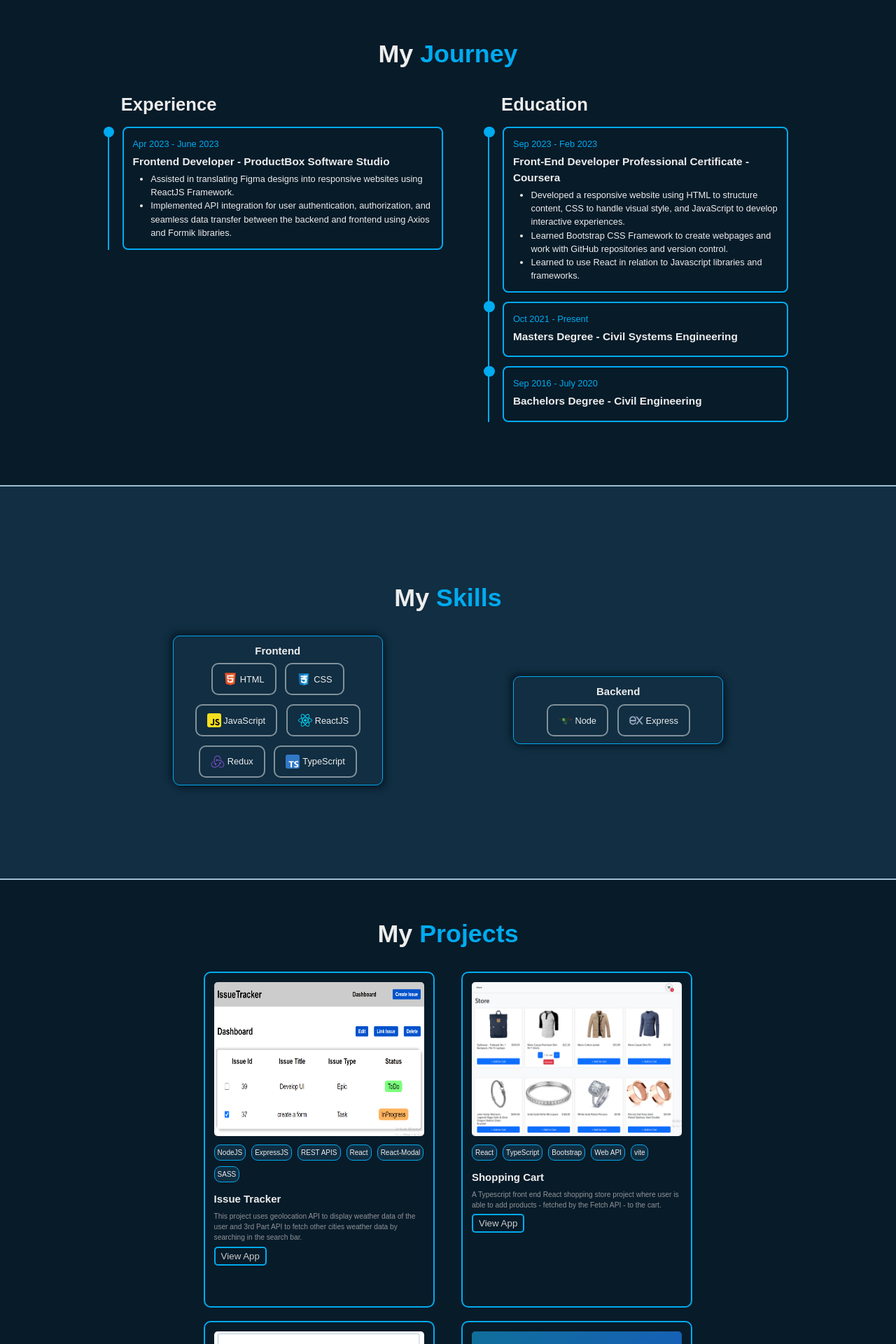
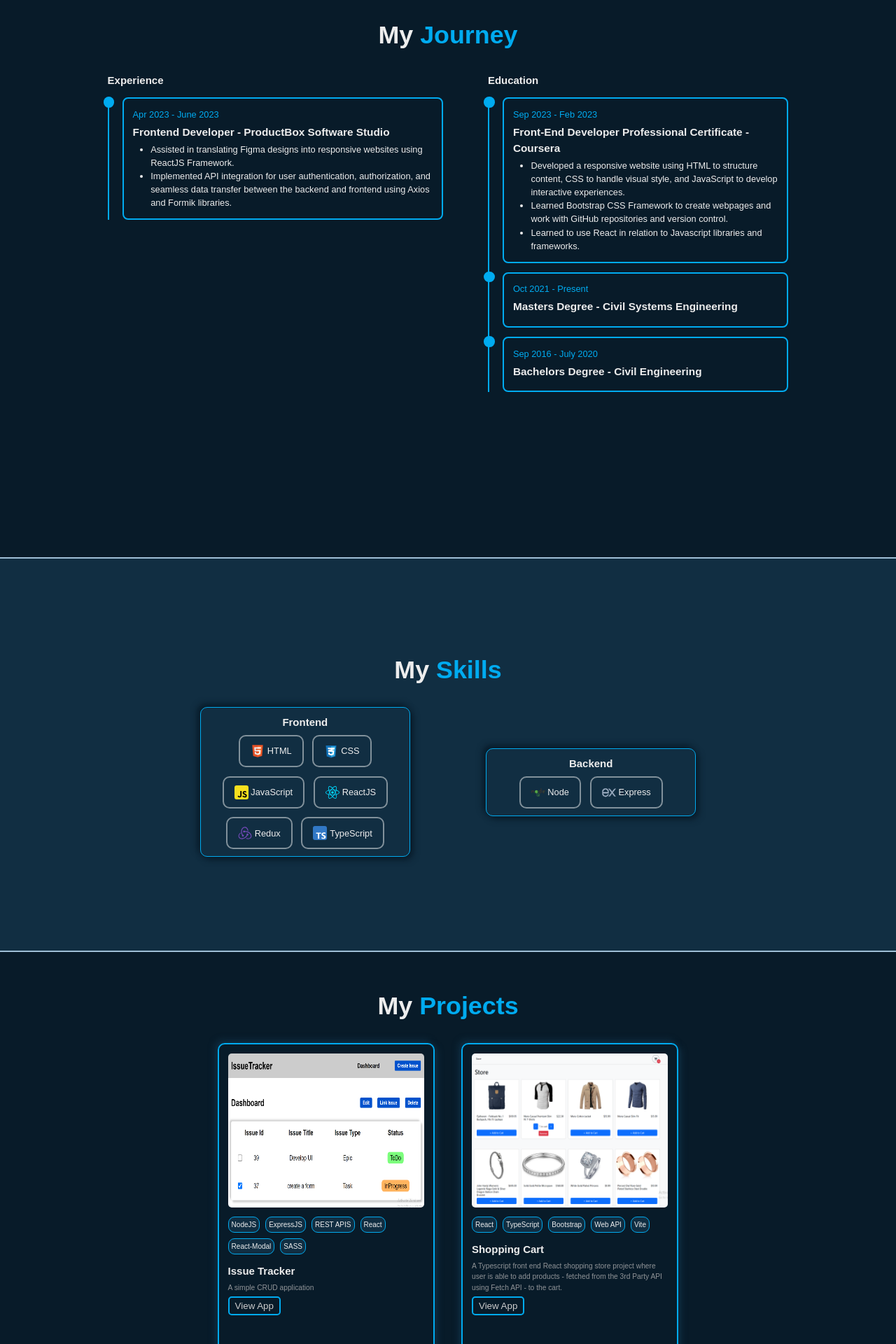
Before and after one commit to Usman-Ubaid/portfolio, a React (Vite) app: page / in a window 1280 px wide. Shown: the part 880-2800 px from the top of the page at 70% size. Built offline with nearby package versions, Linux system fonts and the light colour scheme.

Commit message:
fix responsiveness

```diff
--- a/src/components/Education.tsx
+++ b/src/components/Education.tsx
@@ -5,13 +5,12 @@ const Education = () => {
         My <span>Journey</span>
       </h2>
       <div className="wrapper">
-        <div className="column-box">
+        <div className="left">
           <h3>Experience</h3>
           <div className="content-box">
             <div className="content">
               <div className="content-card">
                 <div className="year">
-                  <i className="bx bxs-calendar"></i>
                   <p>
                     <time dateTime="2023-04-26/2023-06-27">
                       Apr 2023 - June 2023
@@ -35,13 +34,12 @@ const Education = () => {
           </div>
         </div>
 
-        <div className="column-box">
+        <div className="right">
           <h3>Education</h3>
           <div className="content-box">
             <div className="content">
               <div className="content-card">
                 <div className="year">
-                  <i className="bx bxs-calendar"></i>
                   <p>
                     <time dateTime="2022-09-20/2023-02-12">
                       Sep 2023 - Feb 2023
@@ -69,7 +67,6 @@ const Education = () => {
             <div className="content">
               <div className="content-card">
                 <div className="year">
-                  <i className="bx bxs-calendar"></i>
                   <p>
                     <time dateTime="2021-10-20/Present">
                       Oct 2021 - Present
@@ -82,7 +79,6 @@ const Education = () => {
             <div className="content">
               <div className="content-card">
                 <div className="year">
-                  <i className="bx bxs-calendar"></i>
                   <p>
                     <time dateTime="2021-10-20/Present">
                       Sep 2016 - July 2020
--- a/src/components/projectSection/data.ts
+++ b/src/components/projectSection/data.ts
@@ -9,17 +9,16 @@ export const projects = [
     name: "Issue Tracker",
     imgSrc: issueTracker,
     tags: ["NodeJS", "ExpressJS", "REST APIS", "React", "React-Modal", "SASS"],
-    description:
-      "This project uses geolocation API to display weather data of the user and 3rd Part API to fetch other cities weather data by searching in the search bar.",
+    description: "A simple CRUD application",
     webapp: "https://issue-tracker-mini-jira-avyp.vercel.app/",
   },
   {
     id: 4,
     name: "Shopping Cart",
     imgSrc: ShoppingCart,
-    tags: ["React", "TypeScript", "Bootstrap", "Web API", "vite"],
+    tags: ["React", "TypeScript", "Bootstrap", "Web API", "Vite"],
     description:
-      "A Typescript front end React shopping store project where user is able to add products - fetched by the Fetch API - to the cart.",
+      "A Typescript front end React shopping store project where user is able to add products - fetched from the 3rd Party API using Fetch API - to the cart.",
     webapp: "https://shopping-cart-gamma-jet.vercel.app/",
   },
   {
--- a/src/styles/css/main.css
+++ b/src/styles/css/main.css
@@ -309,13 +309,13 @@ span {
   }
 }
 .education {
-  display: flex;
-  align-items: center;
-  justify-content: center;
-  flex-direction: column;
   min-height: 90vh;
-  padding-top: 4rem;
-  padding-bottom: 4rem;
+  margin-top: 4rem;
+  margin-bottom: 4rem;
+}
+.education .heading {
+  display: block;
+  text-align: center;
 }
 .education .wrapper {
   display: flex;
@@ -425,16 +425,9 @@ span {
   align-items: center;
   justify-content: space-around;
   flex-direction: row;
-  width: 100%;
-}
-@media (max-width: 920px) {
-  .skills .card-wrapper {
-    display: flex;
-    align-items: center;
-    justify-content: center;
-    flex-direction: column;
-    gap: 3rem;
-  }
+  flex-wrap: wrap;
+  width: 80%;
+  gap: 3rem;
 }
 .skills .card-wrapper .card {
   display: flex;
@@ -496,17 +489,24 @@ span {
   width: 100%;
 }
 .projects .project-box {
-  width: 330px;
+  width: 310px;
   height: 480px;
   border: 2px solid #00abf0;
   margin: 0 1.5rem 1.5rem 1.5rem;
   padding: 1rem;
   border-radius: 10px;
+  scale: 1;
+  transition: scale 0.5s ease-in-out;
+  box-shadow: 4px 4px 10px #112e42, -4px -4px 10px #112e42;
+}
+.projects .project-box:hover {
+  box-shadow: none;
+  scale: 1.05;
 }
 .projects .project-box img {
   display: block;
   margin: auto;
-  width: 300px;
+  width: 280px;
   height: 220px;
   border-radius: 5px;
 }
--- a/src/styles/scss/_education.scss
+++ b/src/styles/scss/_education.scss
@@ -2,10 +2,14 @@
 @import "./colors";
 
 .education {
-  @include flex-center(center, center, column);
   min-height: 90vh;
-  padding-top: 4rem;
-  padding-bottom: 4rem;
+  margin-top: 4rem;
+  margin-bottom: 4rem;
+
+  .heading {
+    display: block;
+    text-align: center;
+  }
 
   .wrapper {
     @include flex-center(flex-start, space-between, row);
--- a/src/styles/scss/_projects.scss
+++ b/src/styles/scss/_projects.scss
@@ -13,17 +13,25 @@
   }
 
   .project-box {
-    width: 330px;
+    width: 310px;
     height: 480px;
     border: 2px solid $main-color;
     margin: 0 1.5rem 1.5rem 1.5rem;
     padding: 1rem;
     border-radius: 10px;
+    scale: 1;
+    transition: scale 0.5s ease-in-out;
+    box-shadow: 4px 4px 10px $db-color, -4px -4px 10px $db-color;
+
+    &:hover {
+      box-shadow: none;
+      scale: 1.05;
+    }
 
     img {
       display: block;
       margin: auto;
-      width: 300px;
+      width: 280px;
       height: 220px;
       border-radius: 5px;
     }
--- a/src/styles/scss/_skills.scss
+++ b/src/styles/scss/_skills.scss
@@ -12,12 +12,9 @@
 
   .card-wrapper {
     @include flex-center(center, space-around, row);
-    width: 100%;
-
-    @media (max-width: 920px) {
-      @include flex-center(center, center, column);
-      gap: 3rem;
-    }
+    flex-wrap: wrap;
+    width: 80%;
+    gap: 3rem;
 
     .card {
       @include flex-center(center, center, column);
```
